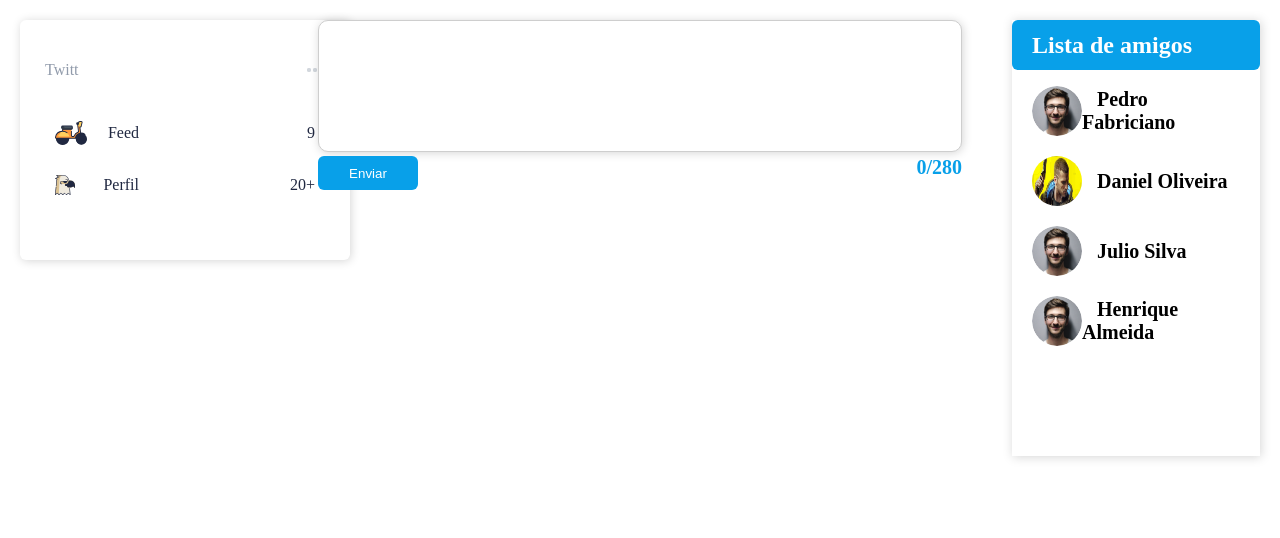
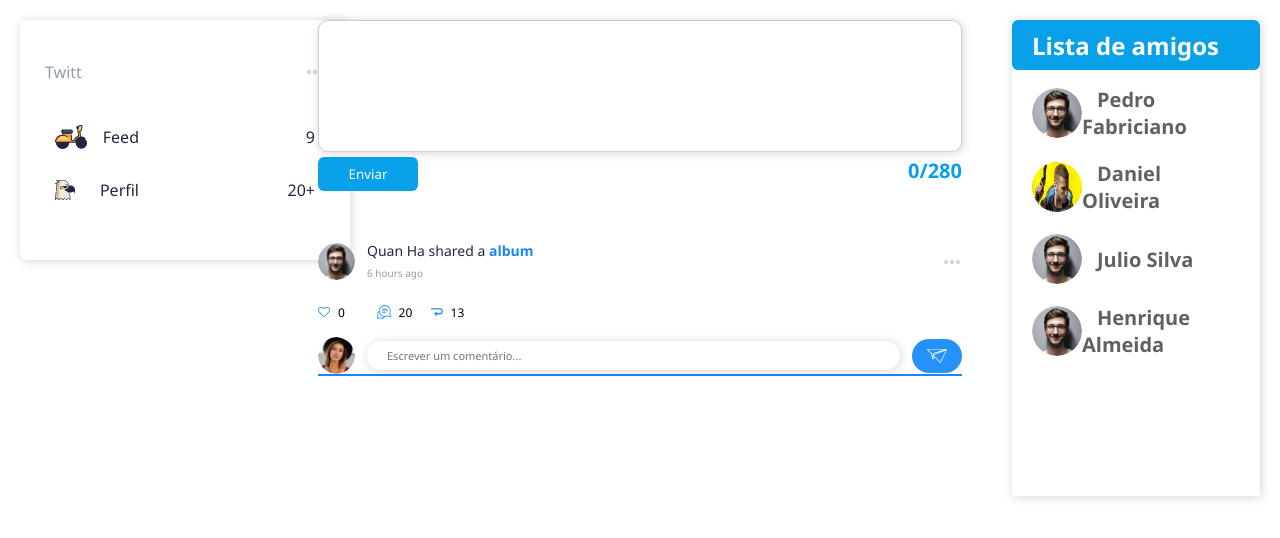
Before and after one commit to lucas-thedev/tecweb-twit, an Angular app in the folder Twit/: page / in a window 1280 px wide. Shown: the top 538 px of the page. Built offline with nearby package versions, Linux system fonts and the light colour scheme.

Commit message:
likes and new post order

```diff
--- a/Twit/src/app/app.module.ts
+++ b/Twit/src/app/app.module.ts
@@ -1,6 +1,7 @@
 import { NgModule } from '@angular/core';
 import { BrowserModule } from '@angular/platform-browser';
 import { FormsModule }   from '@angular/forms';
+import { DataService } from "./app.service";
 
 import { AppRoutingModule } from './app-routing.module';
 import { AppComponent } from './app.component';
@@ -22,7 +23,7 @@ import { FriendsComponent } from './friends/friends.component';
     AppRoutingModule,
     FormsModule
   ],
-  providers: [],
+  providers: [DataService],
   bootstrap: [AppComponent]
 })
 export class AppModule { }
--- /dev/null
+++ b/Twit/src/app/app.service.ts
@@ -0,0 +1,29 @@
+import { Injectable } from '@angular/core';
+import { BehaviorSubject } from 'rxjs';
+import {IPost} from './types/index'
+
+@Injectable()
+export class DataService {
+
+  dataDefault: IPost = {
+    user: 'Quan Ha',
+    action: '',
+    text: '',
+    avatar: '../../assets/boy.png',
+    image: '',
+    likesCount: 0,
+    commentCount: 0,
+    retwittCount: 0,
+    comments: []
+  }
+
+  private messageSource = new BehaviorSubject(this.dataDefault);
+  currentMessage = this.messageSource.asObservable();
+
+  constructor() { }
+
+  changeMessage(message: IPost) {
+    this.messageSource.next(message)
+  }
+
+}
--- a/Twit/src/app/create-twit/create-twit.component.css
+++ b/Twit/src/app/create-twit/create-twit.component.css
@@ -1,3 +1,8 @@
+* {
+  font-family: "Segoe UI", Tahoma, Geneva, Verdana, sans-serif;
+}
+
+
 textarea {
   resize: none;
 
--- a/Twit/src/app/create-twit/create-twit.component.ts
+++ b/Twit/src/app/create-twit/create-twit.component.ts
@@ -1,4 +1,6 @@
 import { Component, OnInit } from '@angular/core';
+import { DataService } from "./../app.service";
+import {IPost} from '../types/index'
 
 @Component({
   selector: 'app-create-twit',
@@ -7,22 +9,26 @@ import { Component, OnInit } from '@angular/core';
 })
 export class CreateTwitComponent implements OnInit {
 
+
   tweet = '';
   tweetOBJ = {
-    tweet: ''
+    user: 'Quan Ha',
+    action: '',
+    text: '',
+    avatar: '../../assets/boy.png',
+    image: '',
+    likesCount: 0,
+    commentCount: 0,
+    retwittCount: 0,
+    comments: []
   }
-  tweetList: string[] = []
+  tweetList: IPost[] = []
 
-  constructor() {
-
+  constructor(private data: DataService) {
+    this.data.currentMessage.subscribe(message => this.tweetList.push(message));
   }
 
   ngOnInit(): void {
-    const tweets = localStorage.getItem('ttlist')
-    if (tweets){
-      this.tweetList = JSON.parse(tweets)
-      console.log(this.tweetList)
-    }
   }
 
   setTweetLen () {
@@ -31,9 +37,8 @@ export class CreateTwitComponent implements OnInit {
 
   sendTweet() {
     if (this.tweet !== '') {
-      this.tweetList.push(this.tweet);
-      localStorage.setItem('ttlist', JSON.stringify(this.tweetList))
-      console.log(this.tweetList)
+      this.tweetOBJ.text = this.tweet;
+      this.data.changeMessage({...this.tweetOBJ})
       this.tweet = '';
     }
   }
--- a/Twit/src/app/friends/friends.component.css
+++ b/Twit/src/app/friends/friends.component.css
@@ -1,3 +1,8 @@
+* {
+  font-family: "Segoe UI", Tahoma, Geneva, Verdana, sans-serif;
+}
+
+
 h2 {
   color: white;
   margin-top: 0px;
@@ -6,7 +11,7 @@ h2 {
 }
 
 li {
-  color: black;
+  color: #616161;
   display: flex;
   align-items: center;
   margin-bottom: 20px;
--- a/Twit/src/app/menu/menu.component.css
+++ b/Twit/src/app/menu/menu.component.css
@@ -1,3 +1,8 @@
+* {
+    font-family: "Segoe UI", Tahoma, Geneva, Verdana, sans-serif;
+  }
+
+
 p {
     color:#919BAB;
     font-size: 16px;
--- a/Twit/src/app/post/post.component.css
+++ b/Twit/src/app/post/post.component.css
@@ -89,7 +89,7 @@ section#photo div#actions > div {
   flex-direction: row;
   align-items: center;
   justify-content: space-between;
-
+  cursor: pointer;
   margin-right: 32px;
 }
 
--- a/Twit/src/app/post/post.component.html
+++ b/Twit/src/app/post/post.component.html
@@ -1,4 +1,4 @@
-<div class="post" *ngFor="let post of posts">
+<div class="post" *ngFor="let post of posts; let i = index">
   <header>
     <section class="avatar">
       <figure>
@@ -16,14 +16,14 @@
     {{ post.text }}
   </section>
 
-  <section id="photo" *ngIf="post.image">
-    <figure id="post-photo">
+  <section id="photo">
+    <figure id="post-photo" *ngIf="post.image">
       <img src="../../assets/post-photo.png" alt="foto do post" />
     </figure>
     <div id="actions">
-      <div>
+      <div (click)="updateLikeCount(i)">
         <img src="../../assets/blue-heart.svg" alt="curtir" />
-        <span>87</span>
+        <span>{{ post.likesCount }}</span>
       </div>
       <div>
         <img src="../../assets/comments.svg" alt="comentários" />
--- a/Twit/src/app/post/post.component.ts
+++ b/Twit/src/app/post/post.component.ts
@@ -1,5 +1,6 @@
 import { Component, OnInit } from '@angular/core';
 import {IPost} from '../types/index'
+import { DataService } from "./../app.service";
 
 @Component({
   selector: 'app-post',
@@ -8,50 +9,19 @@ import {IPost} from '../types/index'
 })
 
 export class PostComponent implements OnInit {
-  _postMock = {
-    user: 'Quan Ha',
-    action: 'shared a album',
-    text: 'Ocean breeze, salty air, sun kissed hair. That endless summer take me there.',
-    avatar: '../../assets/boy.png',
-    image: '../../assets/post-photo.png',
-    likesCount: 87,
-    commentCount: 20,
-    retwittCount: 13,
-    comments: []
+
+  storage = []
+  posts: IPost[] = []
+
+  constructor(private data: DataService) {
+    this.data.currentMessage.subscribe((message: IPost) => this.posts.unshift(message))
   }
 
-  storage = []
+  ngOnInit(): void {
+  }
 
-  posts: IPost[] = []
-
-  constructor() { }
-
-  ngOnInit(): void {
-    const tweets = localStorage.getItem('ttlist')
-    if (tweets){
-      this.storage = JSON.parse(tweets)
-      this.posts = []
-      this.storage.map((s, i) => {
-        if (i === 0) {
-          this.posts.push(this._postMock)
-        }
-
-        const newPost = {
-          user: `User ${i}`,
-          action: 'shared a post',
-          text: s,
-          avatar: i % 2 === 0 ? '../../assets/boy.png' : '../../assets/girl.png',
-          image: '',
-          likesCount: 0,
-          commentCount: 0,
-          retwittCount: 0,
-          comments: []
-        }
-
-        this.posts.push(newPost)
-      }) || []
-      console.log(this.storage)
-    }
+  updateLikeCount(index: number) {
+    this.posts[index].likesCount = this.posts[index].likesCount + 1;
   }
 
 }
```
